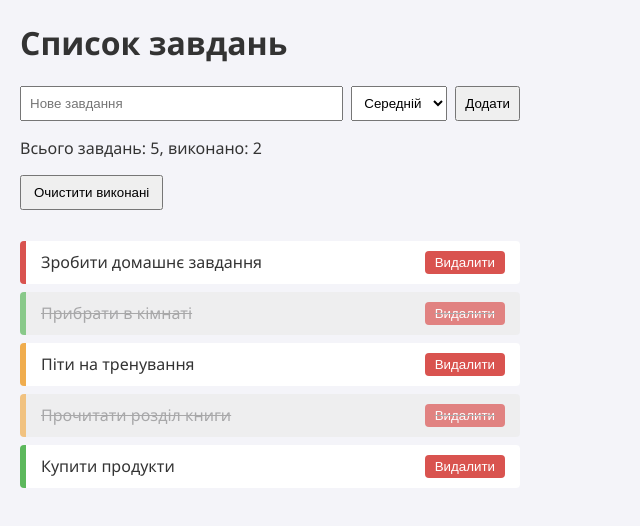
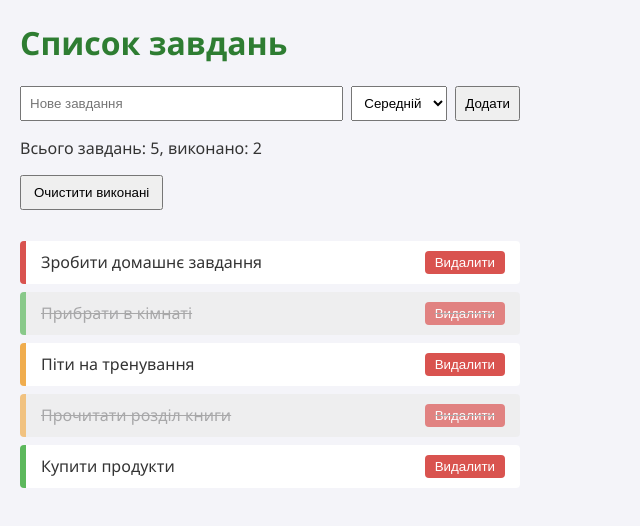
Before and after one commit to chernenkovova314-afk/todo-list, a website: page index.html in a window 1280 px wide. Shown: the whole page, without its empty margins (0-640 px from the left). Drawn offline with Linux system fonts and the light colour scheme.

Commit message:
Змінено колір заголовка

```diff
--- a/styles.css
+++ b/styles.css
@@ -82,3 +82,7 @@ body {
   opacity: 0.7;
   font-weight: normal;
 }
+/* Зміна у гілці feature-style: колір заголовка */
+h1 {
+  color: #2e7d32;
+}
```
